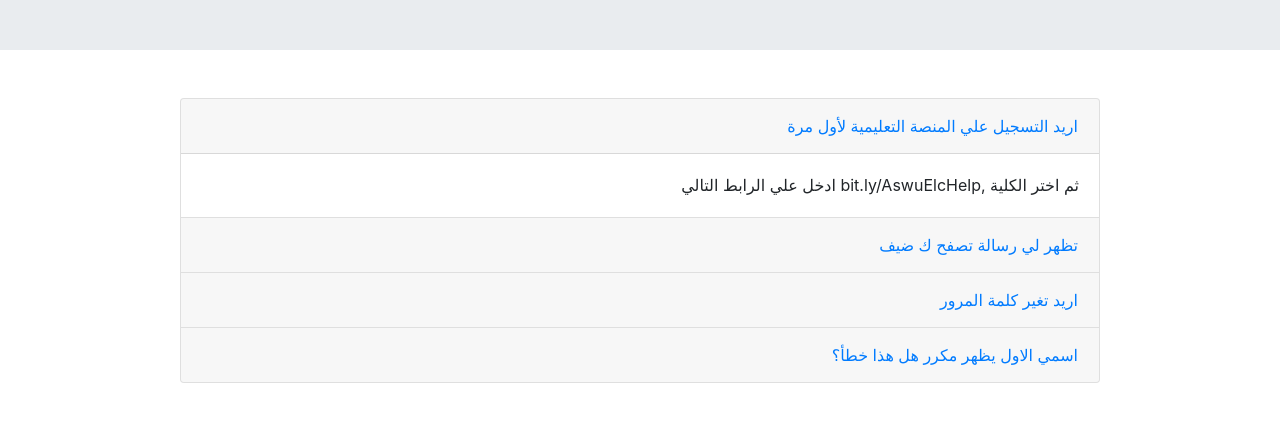
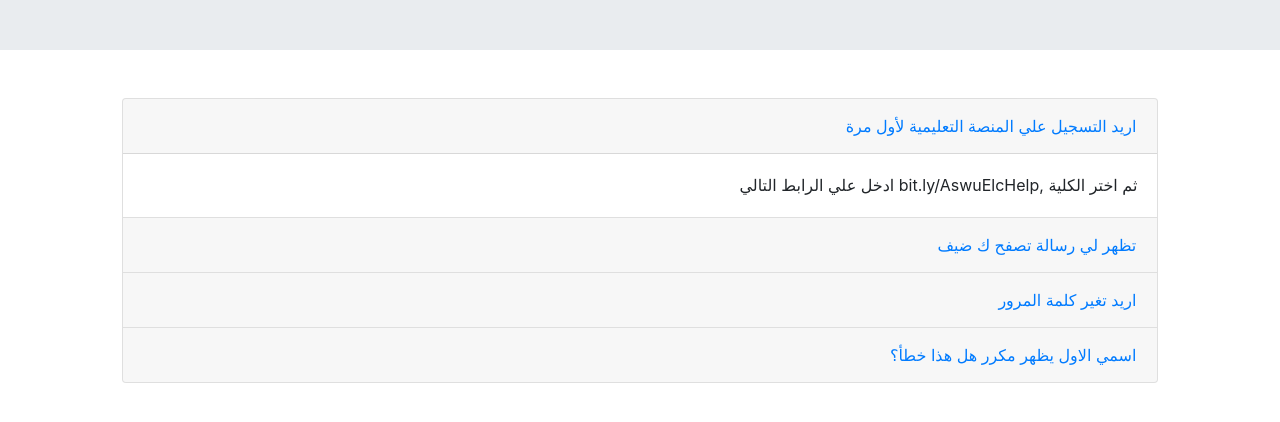
Before and after one commit to elc-aswu/Help, a plain HTML site: page index.html in a window 1280 px wide. Shown: the part 228-650 px from the top of the page. Drawn offline with nearby package versions, Linux system fonts and the light colour scheme.

Commit message:
Update index.html

```diff
--- a/index.html
+++ b/index.html
@@ -15,7 +15,7 @@
             <h1 class="display-4">وحدة التعليم الإليكتروني</h1>
         </div>
     </div>
-    <div class="container py-3">
+    <div class="container-fluid py-3">
         <div class="row">
             <div class="col-10 mx-auto">
                 <div class="accordion" id="faqExample">
```
